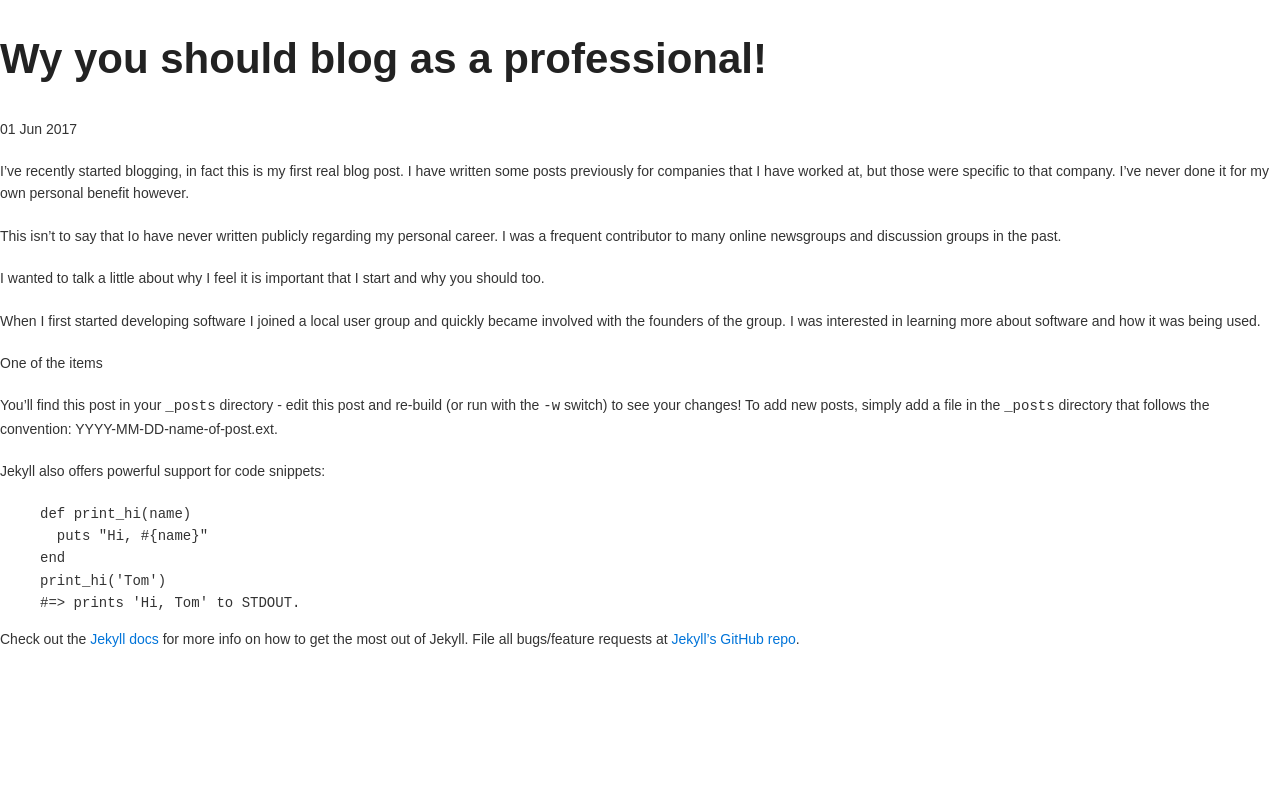
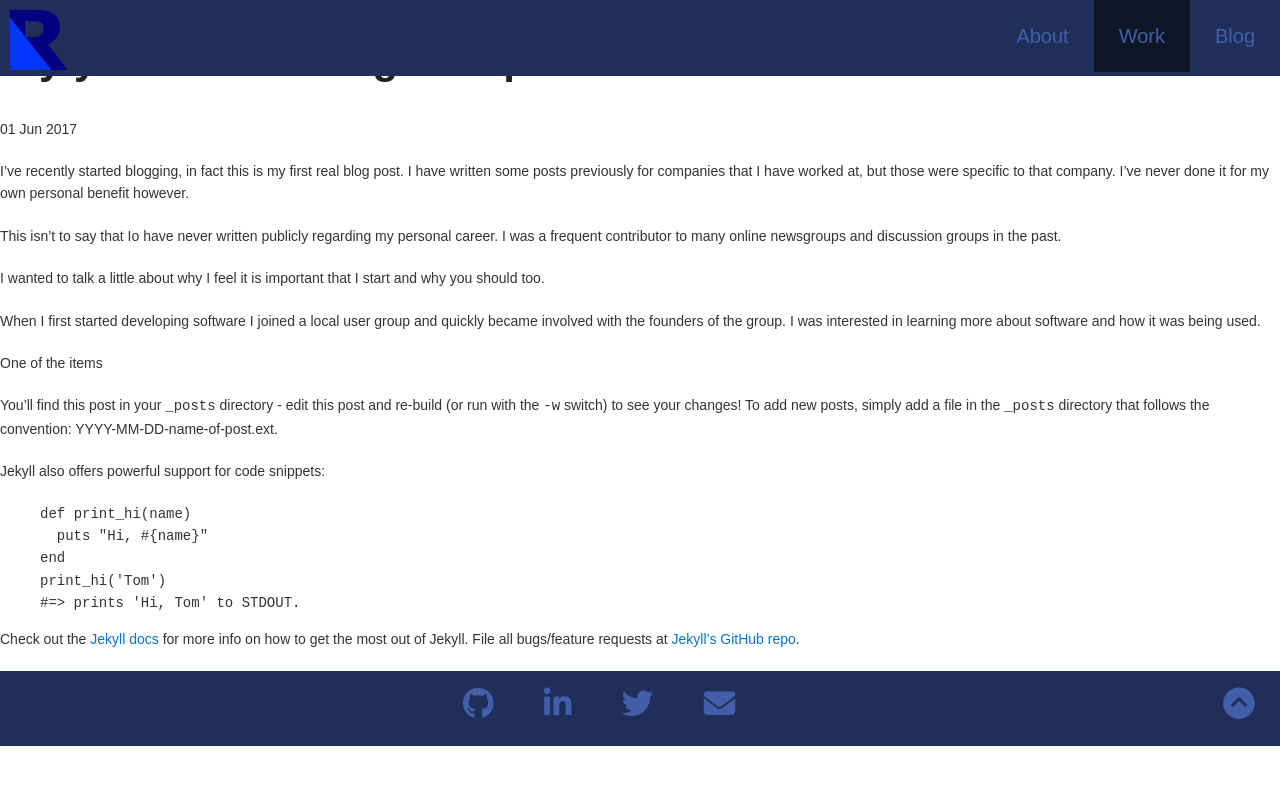
Before and after one commit to royledford/royledford.github.io, a Jekyll site: the page built from _posts/2017-06-01-why-you-should-blog-as-a-tech-professional.md, in a window 1280 px wide. Shown: the top 785 px of the page. Built offline with Jekyll 4.4.1, drawn with Linux system fonts in a browser that asks for light colours; nearby versions of some CDN libraries.

Commit message:
Move header and footer from index.html to default.html

```diff
--- a/_layouts/default.html
+++ b/_layouts/default.html
@@ -12,33 +12,18 @@
 
         <!-- Fonts -->
         <script src="https://use.fontawesome.com/f340752ddd.js"></script>
-
-
     </head>
     <body>
 
         <div class="site">
-          <!-- <div class="header">
-            <h1 class="title"><a href="/">{{ site.name }}</a></h1>
-            <a class="extra" href="/">home</a>
-          </div> -->
+
+          {% include header.html %}
 
           {{ content }}
 
+          {% include footer.html %}
 
-          <!-- <div class="footer">
-            <div class="contact">
-              <p>
-                GitHub Page<br />
-                roy@royledford.com
-              </p>
-            </div>
-            <div class="contact">
-              <p>
-                <a href="https://github.com/royledford">github.com/royledford</a><br />
-              </p>
-            </div>
-          </div> -->
+
         </div>
 
         <script src="/assets/js/jquery-3.2.1.min.js"></script>
--- a/index.html
+++ b/index.html
@@ -3,9 +3,9 @@ layout: default
 title: Roy Ledford
 ---
 
+
 <div class="home-wrap">
 
-  {% include header.html %}
 
   <div class="home-sections">
 
@@ -15,7 +15,6 @@ title: Roy Ledford
 
   </div>
 
-  {% include footer.html %}
 
   <!-- <ul class="posts">
     {% for post in site.posts %}
```
